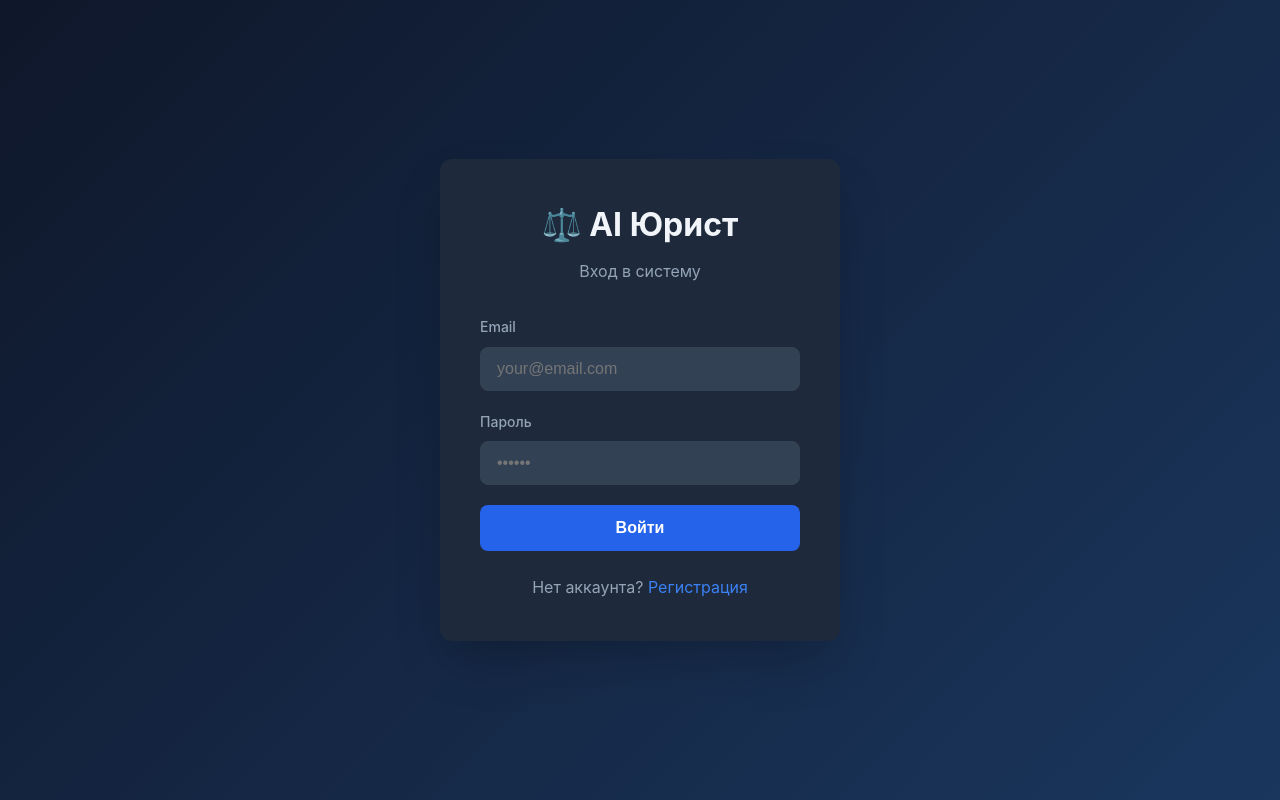
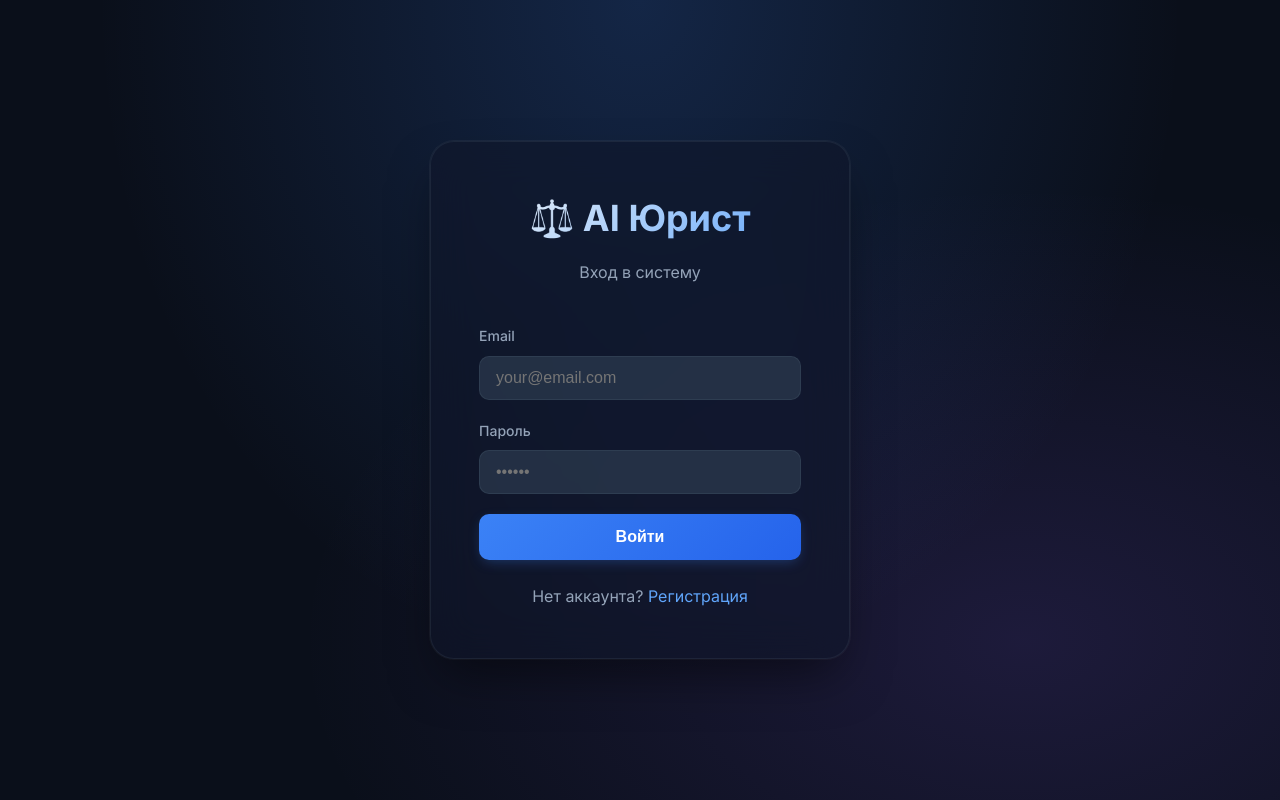
Before and after one commit to leofilllium/ai-uz-lawyer, a React app in the folder frontend/: page /login in a window 1280 px wide. Built offline with nearby package versions, Linux system fonts and the light colour scheme; no server answers; the HTML template or start-up script is replaced by a standard one.

Commit message:
git send

```diff
--- a/frontend/src/index.css
+++ b/frontend/src/index.css
@@ -3,24 +3,42 @@
  * Modern, premium design for legal application
  */
 
+/* Import Google Fonts */
+@import url('https://fonts.googleapis.com/css2?family=Inter:wght@300;400;500;600;700&display=swap');
+
 :root {
-  /* Colors */
-  --primary: #2563eb;
-  --primary-dark: #1d4ed8;
-  --primary-light: #3b82f6;
+  /* Primary Colors */
+  --primary: #3b82f6;
+  --primary-dark: #2563eb;
+  --primary-light: #60a5fa;
+  --primary-glow: rgba(59, 130, 246, 0.4);
+
+  /* Secondary Colors */
   --secondary: #10b981;
+  --secondary-glow: rgba(16, 185, 129, 0.4);
   --warning: #f59e0b;
+  --warning-glow: rgba(245, 158, 11, 0.4);
   --danger: #ef4444;
   --success: #22c55e;
 
+  /* Accent Colors */
+  --purple: #8b5cf6;
+  --purple-glow: rgba(139, 92, 246, 0.4);
+  --violet: #a855f7;
+  --pink: #ec4899;
+
   /* Neutrals */
-  --bg-dark: #0f172a;
-  --bg-card: #1e293b;
-  --bg-input: #334155;
+  --bg-dark: #0a0f1a;
+  --bg-darker: #060912;
+  --bg-card: rgba(30, 41, 59, 0.7);
+  --bg-card-solid: #1e293b;
+  --bg-input: rgba(51, 65, 85, 0.6);
+  --bg-input-solid: #334155;
   --text-primary: #f1f5f9;
   --text-secondary: #94a3b8;
   --text-muted: #64748b;
-  --border: #334155;
+  --border: rgba(51, 65, 85, 0.8);
+  --border-light: rgba(148, 163, 184, 0.2);
 
   /* Score colors */
   --score-green: #22c55e;
@@ -28,8 +46,14 @@
   --score-red: #ef4444;
 
   /* Sizing */
-  --radius: 12px;
-  --radius-sm: 8px;
+  --radius: 16px;
+  --radius-sm: 10px;
+  --radius-lg: 24px;
+
+  /* Glassmorphism */
+  --glass-bg: rgba(15, 23, 42, 0.6);
+  --glass-border: rgba(148, 163, 184, 0.1);
+  --backdrop-blur: blur(20px);
 }
 
 * {
@@ -41,8 +65,12 @@
 body {
   font-family: 'Inter', -apple-system, BlinkMacSystemFont, 'Segoe UI', Roboto, sans-serif;
   background: var(--bg-dark);
+  background-image:
+    radial-gradient(ellipse at 20% 0%, rgba(59, 130, 246, 0.15) 0%, transparent 50%),
+    radial-gradient(ellipse at 80% 100%, rgba(139, 92, 246, 0.1) 0%, transparent 50%);
   color: var(--text-primary);
   line-height: 1.6;
+  min-height: 100vh;
 }
 
 /* Loading Screen */
@@ -72,30 +100,43 @@ body {
   justify-content: center;
   min-height: 100vh;
   padding: 2rem;
-  background: linear-gradient(135deg, var(--bg-dark) 0%, #1a365d 100%);
+  background: var(--bg-dark);
+  background-image:
+    radial-gradient(ellipse at 50% 0%, rgba(59, 130, 246, 0.2) 0%, transparent 60%),
+    radial-gradient(ellipse at 80% 80%, rgba(139, 92, 246, 0.15) 0%, transparent 50%);
 }
 
 .auth-card {
-  background: var(--bg-card);
-  border-radius: var(--radius);
-  padding: 2.5rem;
+  background: var(--glass-bg);
+  backdrop-filter: var(--backdrop-blur);
+  -webkit-backdrop-filter: var(--backdrop-blur);
+  border: 1px solid var(--glass-border);
+  border-radius: var(--radius-lg);
+  padding: 3rem;
   width: 100%;
-  max-width: 400px;
-  box-shadow: 0 25px 50px -12px rgba(0, 0, 0, 0.25);
+  max-width: 420px;
+  box-shadow:
+    0 25px 50px -12px rgba(0, 0, 0, 0.5),
+    0 0 0 1px rgba(255, 255, 255, 0.05);
 }
 
 .auth-header {
   text-align: center;
-  margin-bottom: 2rem;
+  margin-bottom: 2.5rem;
 }
 
 .auth-header h1 {
-  font-size: 2rem;
-  margin-bottom: 0.5rem;
+  font-size: 2.25rem;
+  margin-bottom: 0.75rem;
+  background: linear-gradient(135deg, var(--text-primary) 0%, var(--primary-light) 100%);
+  -webkit-background-clip: text;
+  -webkit-text-fill-color: transparent;
+  background-clip: text;
 }
 
 .auth-header p {
   color: var(--text-secondary);
+  font-size: 1rem;
 }
 
 .auth-form {
@@ -135,24 +176,32 @@ body {
 }
 
 .btn-primary {
-  background: var(--primary);
+  background: linear-gradient(135deg, var(--primary) 0%, var(--primary-dark) 100%);
   color: white;
   border: none;
   border-radius: var(--radius-sm);
-  padding: 0.875rem 1.5rem;
+  padding: 0.875rem 1.75rem;
   font-size: 1rem;
   font-weight: 600;
   cursor: pointer;
-  transition: background-color 0.2s, transform 0.1s;
+  transition: all 0.3s ease;
+  box-shadow: 0 4px 14px -4px var(--primary-glow);
 }
 
 .btn-primary:hover {
-  background: var(--primary-dark);
+  transform: translateY(-2px);
+  box-shadow: 0 8px 20px -4px var(--primary-glow);
+}
+
+.btn-primary:active {
+  transform: translateY(0);
 }
 
 .btn-primary:disabled {
-  opacity: 0.6;
+  opacity: 0.5;
   cursor: not-allowed;
+  transform: none;
+  box-shadow: none;
 }
 
 .error-message {
@@ -191,93 +240,212 @@ body {
   justify-content: space-between;
   align-items: center;
   padding: 1.5rem 2rem;
-  background: var(--bg-card);
-  border-bottom: 1px solid var(--border);
+  background: var(--glass-bg);
+  backdrop-filter: var(--backdrop-blur);
+  -webkit-backdrop-filter: var(--backdrop-blur);
+  border-bottom: 1px solid var(--glass-border);
+  position: sticky;
+  top: 0;
+  z-index: 100;
 }
 
 .header-left h1 {
-  font-size: 1.5rem;
+  font-size: 1.75rem;
+  font-weight: 700;
+  background: linear-gradient(135deg, var(--text-primary) 0%, var(--primary-light) 100%);
+  -webkit-background-clip: text;
+  -webkit-text-fill-color: transparent;
+  background-clip: text;
 }
 
 .header-left .subtitle {
   color: var(--text-secondary);
-  font-size: 0.875rem;
+  font-size: 0.9rem;
+  margin-top: 0.25rem;
 }
 
 .header-right {
   display: flex;
   align-items: center;
-  gap: 1rem;
+  gap: 1.25rem;
 }
 
 .user-name {
   color: var(--text-secondary);
+  font-weight: 500;
 }
 
 .btn-logout {
   background: transparent;
   border: 1px solid var(--border);
   color: var(--text-secondary);
-  padding: 0.5rem 1rem;
+  padding: 0.5rem 1.25rem;
   border-radius: var(--radius-sm);
   cursor: pointer;
-  transition: all 0.2s;
+  transition: all 0.3s ease;
+  font-weight: 500;
 }
 
 .btn-logout:hover {
-  background: var(--bg-input);
-  color: var(--text-primary);
+  background: rgba(239, 68, 68, 0.1);
+  border-color: var(--danger);
+  color: var(--danger);
 }
 
 .dashboard-content {
   flex: 1;
-  padding: 2rem;
-  max-width: 1200px;
+  padding: 2.5rem;
+  max-width: 1400px;
   margin: 0 auto;
   width: 100%;
 }
 
-/* Feature Cards */
+/* Feature Cards - Premium Design */
 .features-grid {
   display: grid;
-  grid-template-columns: repeat(auto-fit, minmax(250px, 1fr));
+  grid-template-columns: repeat(auto-fit, minmax(260px, 1fr));
   gap: 1.5rem;
   margin-bottom: 3rem;
 }
 
 .feature-card {
-  background: var(--bg-card);
-  border: 1px solid var(--border);
-  border-radius: var(--radius);
+  background: var(--glass-bg);
+  backdrop-filter: var(--backdrop-blur);
+  -webkit-backdrop-filter: var(--backdrop-blur);
+  border: 1px solid var(--glass-border);
+  border-radius: var(--radius-lg);
   padding: 2rem;
   text-decoration: none;
   color: inherit;
-  transition: transform 0.2s, box-shadow 0.2s, border-color 0.2s;
+  position: relative;
+  overflow: hidden;
+  transition: all 0.4s cubic-bezier(0.4, 0, 0.2, 1);
+}
+
+.feature-card::before {
+  content: '';
+  position: absolute;
+  top: 0;
+  left: 0;
+  right: 0;
+  bottom: 0;
+  background: linear-gradient(135deg, transparent 0%, transparent 100%);
+  opacity: 0;
+  transition: opacity 0.4s ease;
+  pointer-events: none;
 }
 
 .feature-card:hover {
-  transform: translateY(-4px);
-  box-shadow: 0 20px 40px -12px rgba(0, 0, 0, 0.3);
+  transform: translateY(-8px) scale(1.02);
+  border-color: transparent;
 }
 
-.feature-card.lawyer:hover { border-color: var(--primary); }
-.feature-card.validator:hover { border-color: var(--secondary); }
-.feature-card.generator:hover { border-color: var(--warning); }
-.feature-card.history:hover { border-color: #8b5cf6; }
+.feature-card:hover::before {
+  opacity: 1;
+}
+
+/* Lawyer Card - Blue Theme */
+.feature-card.lawyer::before {
+  background: linear-gradient(135deg, rgba(59, 130, 246, 0.15) 0%, rgba(37, 99, 235, 0.1) 100%);
+}
+
+.feature-card.lawyer:hover {
+  box-shadow:
+    0 20px 40px -12px rgba(59, 130, 246, 0.4),
+    0 0 0 1px rgba(59, 130, 246, 0.5),
+    inset 0 1px 0 rgba(255, 255, 255, 0.1);
+}
+
+.feature-card.lawyer:hover .feature-icon {
+  text-shadow: 0 0 30px var(--primary-glow);
+}
+
+/* Validator Card - Green Theme */
+.feature-card.validator::before {
+  background: linear-gradient(135deg, rgba(16, 185, 129, 0.15) 0%, rgba(5, 150, 105, 0.1) 100%);
+}
+
+.feature-card.validator:hover {
+  box-shadow:
+    0 20px 40px -12px rgba(16, 185, 129, 0.4),
+    0 0 0 1px rgba(16, 185, 129, 0.5),
+    inset 0 1px 0 rgba(255, 255, 255, 0.1);
+}
+
+.feature-card.validator:hover .feature-icon {
+  text-shadow: 0 0 30px var(--secondary-glow);
+}
+
+/* Generator Card - Orange/Warning Theme */
+.feature-card.generator::before {
+  background: linear-gradient(135deg, rgba(245, 158, 11, 0.15) 0%, rgba(217, 119, 6, 0.1) 100%);
+}
+
+.feature-card.generator:hover {
+  box-shadow:
+    0 20px 40px -12px rgba(245, 158, 11, 0.4),
+    0 0 0 1px rgba(245, 158, 11, 0.5),
+    inset 0 1px 0 rgba(255, 255, 255, 0.1);
+}
+
+.feature-card.generator:hover .feature-icon {
+  text-shadow: 0 0 30px var(--warning-glow);
+}
+
+/* Smalltalk Card - Purple/Violet Theme */
+.feature-card.smalltalk::before {
+  background: linear-gradient(135deg, rgba(168, 85, 247, 0.15) 0%, rgba(139, 92, 246, 0.1) 100%);
+}
+
+.feature-card.smalltalk:hover {
+  box-shadow:
+    0 20px 40px -12px rgba(168, 85, 247, 0.4),
+    0 0 0 1px rgba(168, 85, 247, 0.5),
+    inset 0 1px 0 rgba(255, 255, 255, 0.1);
+}
+
+.feature-card.smalltalk:hover .feature-icon {
+  text-shadow: 0 0 30px var(--purple-glow);
+}
+
+/* History Card - Purple Theme */
+.feature-card.history::before {
+  background: linear-gradient(135deg, rgba(139, 92, 246, 0.15) 0%, rgba(124, 58, 237, 0.1) 100%);
+}
+
+.feature-card.history:hover {
+  box-shadow:
+    0 20px 40px -12px rgba(139, 92, 246, 0.4),
+    0 0 0 1px rgba(139, 92, 246, 0.5),
+    inset 0 1px 0 rgba(255, 255, 255, 0.1);
+}
+
+.feature-card.history:hover .feature-icon {
+  text-shadow: 0 0 30px var(--purple-glow);
+}
 
 .feature-icon {
-  font-size: 2.5rem;
-  margin-bottom: 1rem;
+  font-size: 3rem;
+  margin-bottom: 1.25rem;
+  display: block;
+  transition: all 0.4s ease;
+}
+
+.feature-card:hover .feature-icon {
+  transform: scale(1.1);
 }
 
 .feature-card h2 {
   font-size: 1.25rem;
-  margin-bottom: 0.5rem;
+  font-weight: 600;
+  margin-bottom: 0.75rem;
+  letter-spacing: -0.01em;
 }
 
 .feature-card p {
   color: var(--text-secondary);
-  font-size: 0.875rem;
+  font-size: 0.9rem;
+  line-height: 1.5;
 }
 
 /* Recent History */
@@ -369,23 +537,32 @@ body {
 }
 
 .chat-sidebar {
-  width: 280px;
-  background: var(--bg-card);
-  border-right: 1px solid var(--border);
-  padding: 1rem;
+  width: 300px;
+  background: var(--glass-bg);
+  backdrop-filter: var(--backdrop-blur);
+  -webkit-backdrop-filter: var(--backdrop-blur);
+  border-right: 1px solid var(--glass-border);
+  padding: 1.25rem;
   display: flex;
   flex-direction: column;
   gap: 1rem;
 }
 
 .btn-new-chat {
-  background: var(--primary);
+  background: linear-gradient(135deg, var(--primary) 0%, var(--primary-dark) 100%);
   color: white;
   border: none;
-  padding: 0.75rem;
+  padding: 0.875rem;
   border-radius: var(--radius-sm);
   cursor: pointer;
-  font-weight: 500;
+  font-weight: 600;
+  transition: all 0.3s ease;
+  box-shadow: 0 4px 14px -4px var(--primary-glow);
+}
+
+.btn-new-chat:hover {
+  transform: translateY(-2px);
+  box-shadow: 0 8px 20px -4px var(--primary-glow);
 }
 
 .sessions-list h3 {
@@ -460,38 +637,65 @@ body {
 
 .welcome-message {
   text-align: center;
-  padding: 4rem 2rem;
+  padding: 5rem 2rem;
+  max-width: 600px;
+  margin: 0 auto;
 }
 
 .welcome-message h2 {
-  margin-bottom: 0.5rem;
+  font-size: 2rem;
+  margin-bottom: 0.75rem;
+  background: linear-gradient(135deg, var(--text-primary) 0%, var(--primary-light) 100%);
+  -webkit-background-clip: text;
+  -webkit-text-fill-color: transparent;
+  background-clip: text;
+}
+
+.welcome-message.smalltalk-mode h2 {
+  background: linear-gradient(135deg, var(--text-primary) 0%, var(--violet) 100%);
+  -webkit-background-clip: text;
+  -webkit-text-fill-color: transparent;
+  background-clip: text;
 }
 
 .welcome-message p {
   color: var(--text-secondary);
-  margin-bottom: 2rem;
+  margin-bottom: 2.5rem;
+  font-size: 1.1rem;
 }
 
 .example-questions {
   display: flex;
   flex-wrap: wrap;
-  gap: 0.5rem;
+  gap: 0.75rem;
   justify-content: center;
 }
 
 .example-questions button {
-  background: var(--bg-card);
-  border: 1px solid var(--border);
+  background: var(--glass-bg);
+  backdrop-filter: blur(10px);
+  -webkit-backdrop-filter: blur(10px);
+  border: 1px solid var(--glass-border);
   color: var(--text-primary);
-  padding: 0.5rem 1rem;
+  padding: 0.75rem 1.5rem;
   border-radius: 2rem;
   cursor: pointer;
-  transition: all 0.2s;
+  transition: all 0.3s ease;
+  font-weight: 500;
+  font-size: 0.9rem;
 }
 
 .example-questions button:hover {
-  background: var(--bg-input);
+  background: rgba(59, 130, 246, 0.15);
   border-color: var(--primary);
+  transform: translateY(-2px);
+  box-shadow: 0 8px 20px -8px var(--primary-glow);
+}
+
+.smalltalk-mode .example-questions button:hover {
+  background: rgba(168, 85, 247, 0.15);
+  border-color: var(--violet);
+  box-shadow: 0 8px 20px -8px var(--purple-glow);
 }
 
 .message {
--- a/frontend/src/pages/Dashboard.tsx
+++ b/frontend/src/pages/Dashboard.tsx
@@ -61,6 +61,12 @@ export default function Dashboard() {
             <p>Создание договоров на основе шаблонов и требований</p>
           </Link>
 
+          <Link to="/lawyer?mode=smalltalk" className="feature-card smalltalk">
+            <div className="feature-icon">🗣️</div>
+            <h2>Просто поболтать</h2>
+            <p>Неформальное общение и поддержка в любых вопросах</p>
+          </Link>
+
           <Link to="/history" className="feature-card history">
             <div className="feature-icon">📚</div>
             <h2>История</h2>
```
Also changed, not shown: frontend/src/pages/Lawyer.tsx (+23 -5 lines).
